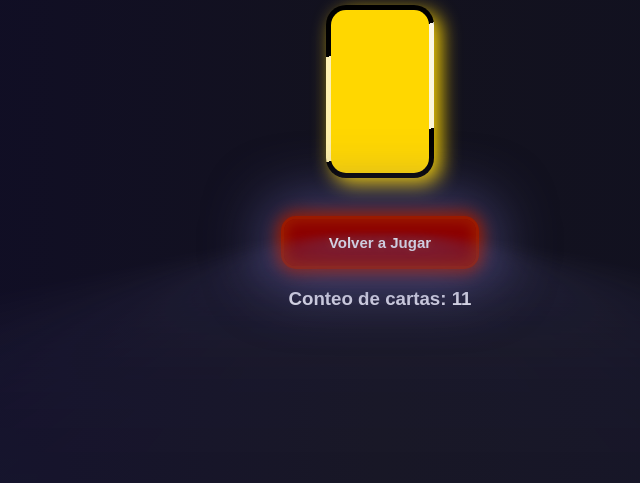
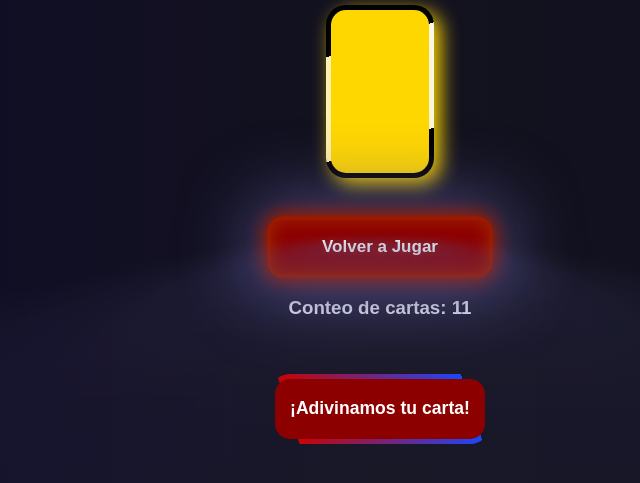
Before and after one commit to cghidalgos/TallerCartas, a Flask app: template templates/result.html in a window 1280 px wide. Shown: the part 242-725 px from the top of the page, without its empty margins (260-900 px from the left). Run offline with Flask 3, Linux system fonts and the light colour scheme; the template is opened without the code that fills it, so the values that code supplies are empty.

Commit message:
Se agrego un contenedor de texto

```diff
--- a/static/styles.css
+++ b/static/styles.css
@@ -339,7 +339,7 @@
     border: 0.25em solid var(--glow-color);
     padding: 1em 3em;
     color: white;
-    font-size: 15px;
+    font-size: 17px;
     font-weight: bold;
     background-color: var(--btn-color);
     border-radius: 1em;
@@ -379,3 +379,52 @@
                 0 0 2.5em 2em var(--glow-spread-color),
                 inset 0 0 0.5em 0.25em var(--glow-color);
 }
+/* Contenedor de la carta */
+.campo-carta {
+    display: inline-flex; /* Se adapta al tamaño del texto */
+    padding: 10px 20px; /* Espaciado interno */
+    background: transparent;
+    position: relative;
+    justify-content: center;
+    align-items: center;
+    border-radius: 20px;
+    overflow: hidden;
+    animation: brillo 1s infinite alternate;
+    box-shadow: none !important;
+}
+
+.campo-carta h2 {
+    z-index: 1;
+    color: white;
+    font-size: 1.1em;
+    position: relative;
+    white-space: nowrap; /* Evita que el texto se divida en varias líneas */
+}
+
+.campo-carta::before {
+    content: '';
+    position: absolute;
+    width: 250%;
+    height: 250%;
+    background-image: linear-gradient(180deg, rgb(26, 71, 250), rgb(199, 4, 4));
+    animation: rotBGimg 3s linear infinite;
+    transition: all 0.2s linear;
+    border-radius: 20px;
+}
+
+@keyframes rotBGimg {
+    from {
+        transform: rotate(0deg);
+    }
+    to {
+        transform: rotate(360deg);
+    }
+}
+
+.campo-carta::after {
+    content: '';
+    position: absolute;
+    background: rgb(140, 0, 0);
+    inset: 5px;
+    border-radius: 15px;
+}
--- a/templates/result.html
+++ b/templates/result.html
@@ -16,6 +16,10 @@
     <a href="{{ url_for('index') }}" class="btn button">Volver a Jugar</a>
     <br>
     <h3>Conteo de cartas: 11</h3>
+    <br><br>
+    <div class="campo-carta">
+        <h2>¡Adivinamos tu carta!</h2>
+    </div>
 </center>
 </body>
 </html>
--- a/templates/reveal.html
+++ b/templates/reveal.html
@@ -16,6 +16,10 @@
     <a href="{{ url_for('next_card') }}" class="btn button">Siguiente Carta</a>
     <br>
     <h3>Conteo de cartas: {{contador}}</h3>
+    <br><br>
+    <div class="campo-carta">
+        <h2>Continua hasta que tu carta sea revelada</h2>
+    </div>
 </center>
 </body>
 </html>
```
